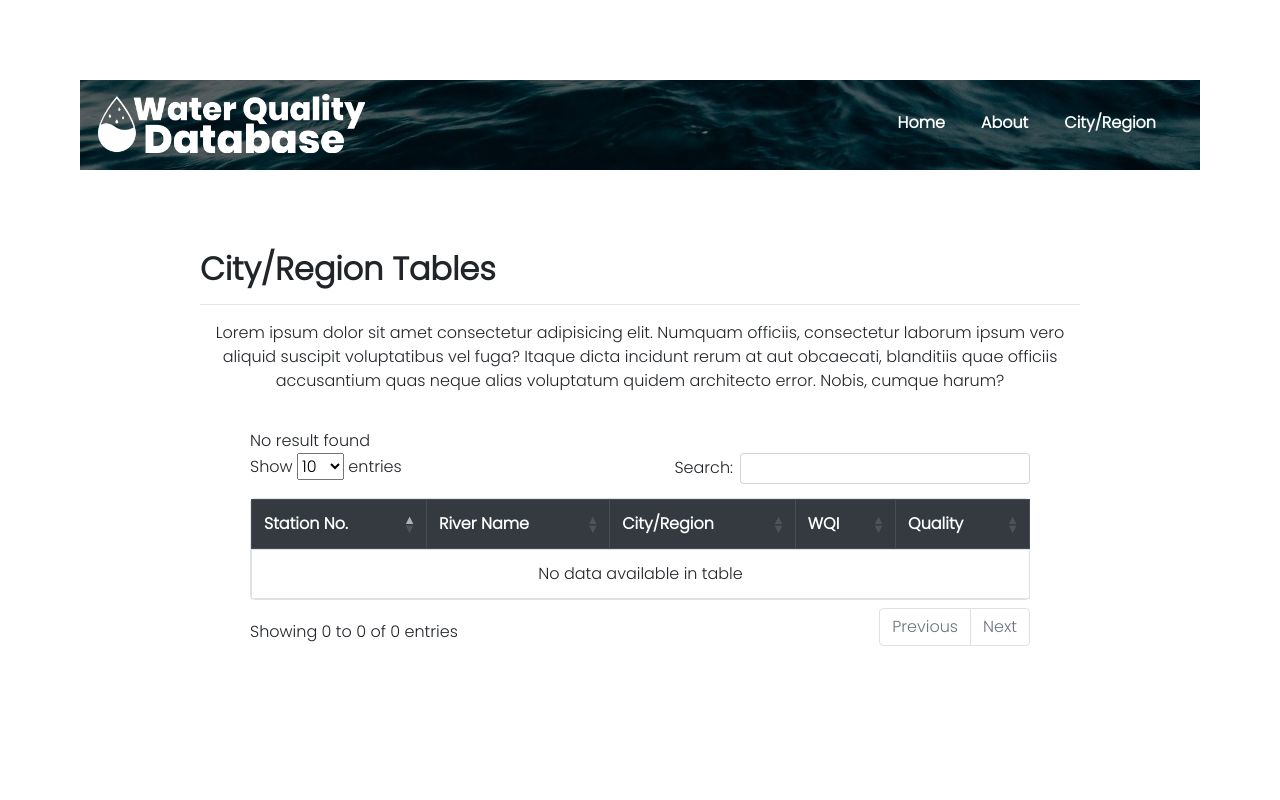
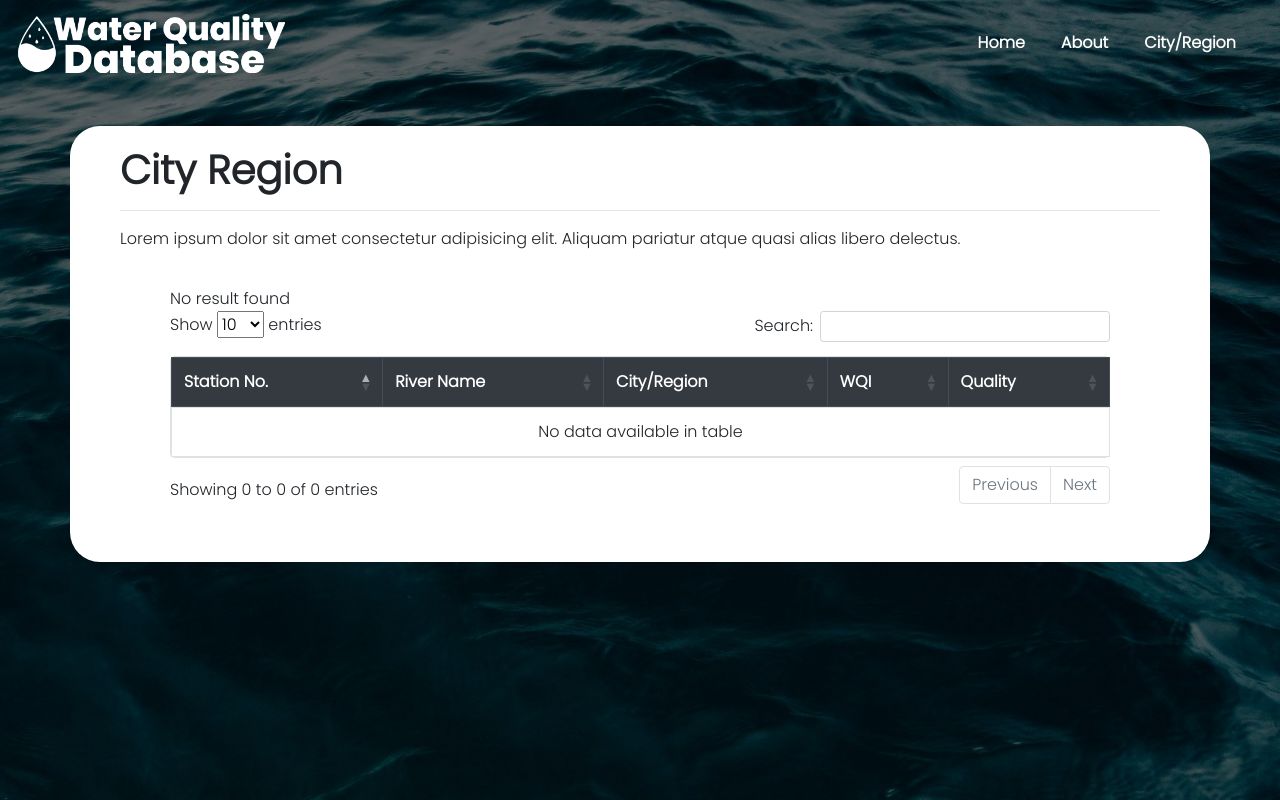
Before and after one commit to mariobgsp/simbada-website, a PHP site: page /pages/city-region.php in a window 1280 px wide. Run offline with PHP 8.4, Linux system fonts and the light colour scheme; data that the repository does not hold is empty; some libraries are stand-ins or nearby versions.

Commit message:
renewing pages

```diff
--- a/pages/about.php
+++ b/pages/about.php
@@ -32,7 +32,7 @@
         <div class="container">
           <div class="content-2">
             <h1 class="display-5">About Us</h1>
-            <hr class="my-3">
+            <hr>
             <p class="content-text-2">
               Lorem ipsum dolor sit amet consectetur, adipisicing elit. Eius possimus est vel voluptatibus natus rem consectetur asperiores ex non temporibus deleniti quibusdam, cumque obcaecati quia ut assumenda impedit tenetur ipsa corrupti maiores! Recusandae placeat aut quis eos quia aspernatur totam eius optio consequuntur, numquam quibusdam quidem, repellendus commodi rem assumenda, enim odit alias maiores quos voluptatibus doloribus quas in sint minima! Necessitatibus quaerat minus vero sunt earum voluptates illo ducimus, quis eum id quia et aspernatur sequi quam modi voluptatum.
             </p>
--- a/pages/city-region.php
+++ b/pages/city-region.php
@@ -11,12 +11,10 @@ include "../includes/variable.php";
 include "../includes/function.php";
 ?>
 
-
-
-<body class="second-page">
-    <header class="header2">
+<body class="city-page">
+    <header class="header1">
         <nav class="navbar navbar-expand-lg navbar-light ">
-            <a class="navbar-brand" href="../index.php"><img src="../images/logo.png" alt="logo"></a>
+            <a class="navbar-brand" href="index.html"><img src="../images/logo.png" alt="logo"></a>
             <button class="navbar-toggler" type="button" data-toggle="collapse" data-target="#navbarNav" aria-controls="navbarNav" aria-expanded="false" aria-label="Toggle navigation">
               <span class="navbar-toggler-icon"></span>
             </button>
@@ -26,21 +24,21 @@ include "../includes/function.php";
                   <a class="nav-link" href="../index.php">Home<span class="sr-only">(current)</span></a>
                 </li>
                 <li class="nav-item">
-                  <a class="nav-link" href="#">About</a>
+                  <a class="nav-link" href="../pages/about.php">About</a>
                 </li>
                 <li class="nav-item">
-                  <a class="nav-link" href="city-region.php">City/Region</a>
+                  <a class="nav-link" href="../city-region.php">City/Region</a>
                 </li>
               </ul>
             </div>
+            </div>
         </nav>
-    </header>
-    <div class="content">
-        <div class="intro">
-            <h2>City/Region Tables</h2>
+        <div class="container">
+            <h1>City Region</h1>
             <hr>
-            <p>Lorem ipsum dolor sit amet consectetur adipisicing elit. Numquam officiis, consectetur laborum ipsum vero aliquid suscipit voluptatibus vel fuga? Itaque dicta incidunt rerum at aut obcaecati, blanditiis quae officiis accusantium quas neque alias voluptatum quidem architecto error. Nobis, cumque harum?</p>
-        </div>
+            <p class="content-text-2">
+                Lorem ipsum dolor sit amet consectetur adipisicing elit. Aliquam pariatur atque quasi alias libero delectus.
+            </p>
             <div class="table">
                 <div class="container mb-3 mt-3 ">
                     <table class="table table-bordered mydatatable styleswidth="100%">
@@ -59,12 +57,11 @@ include "../includes/function.php";
                         ?>
                         </tbody>
                     </table>
-
                 </div>
             </div>
         </div>
+    </header>
 </body>
-
 
 <?php
 require_once "../includes/footer.php";
--- a/style.css
+++ b/style.css
@@ -119,6 +119,10 @@ body{
     align-items: left;
 }
 
+.city-page {
+    overflow: auto;
+}
+
 /* About Pages */
 
 .container {
@@ -126,7 +130,7 @@ body{
     position: relative;
     padding: 20px 50px 20px 50px;
     background-color: white;
-    border-radius: 40px;
+    border-radius: 30px;
 }
 
 .container h1{
```
Lines whose indentation alone changed are shown as unchanged.
